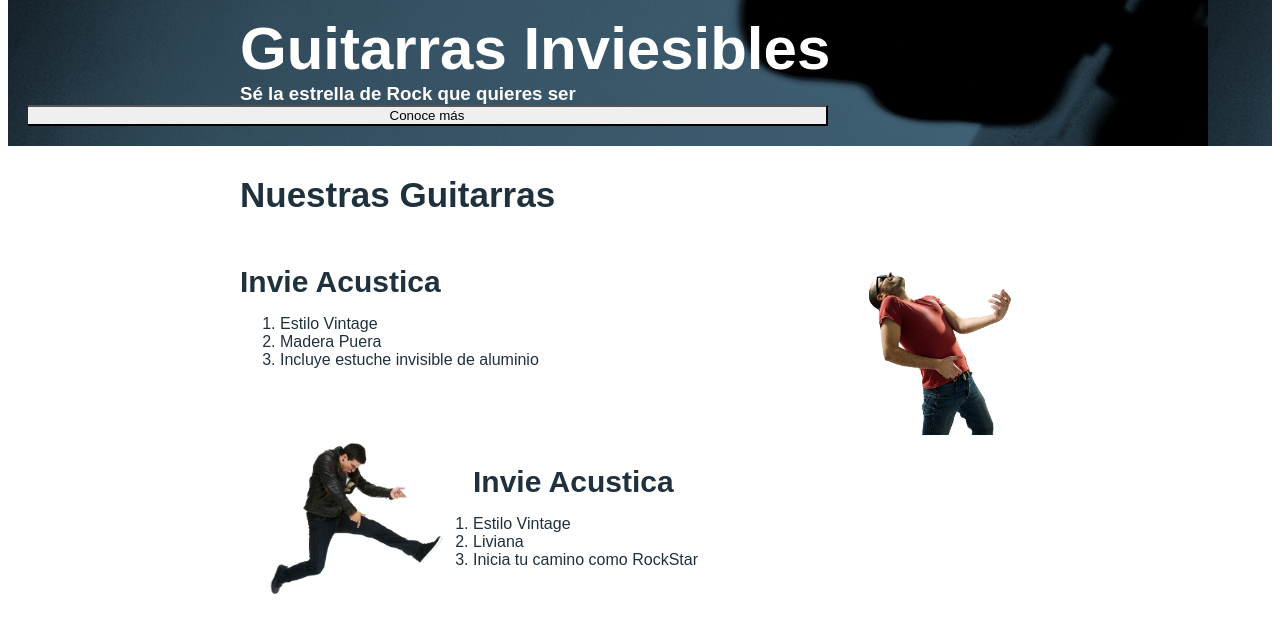
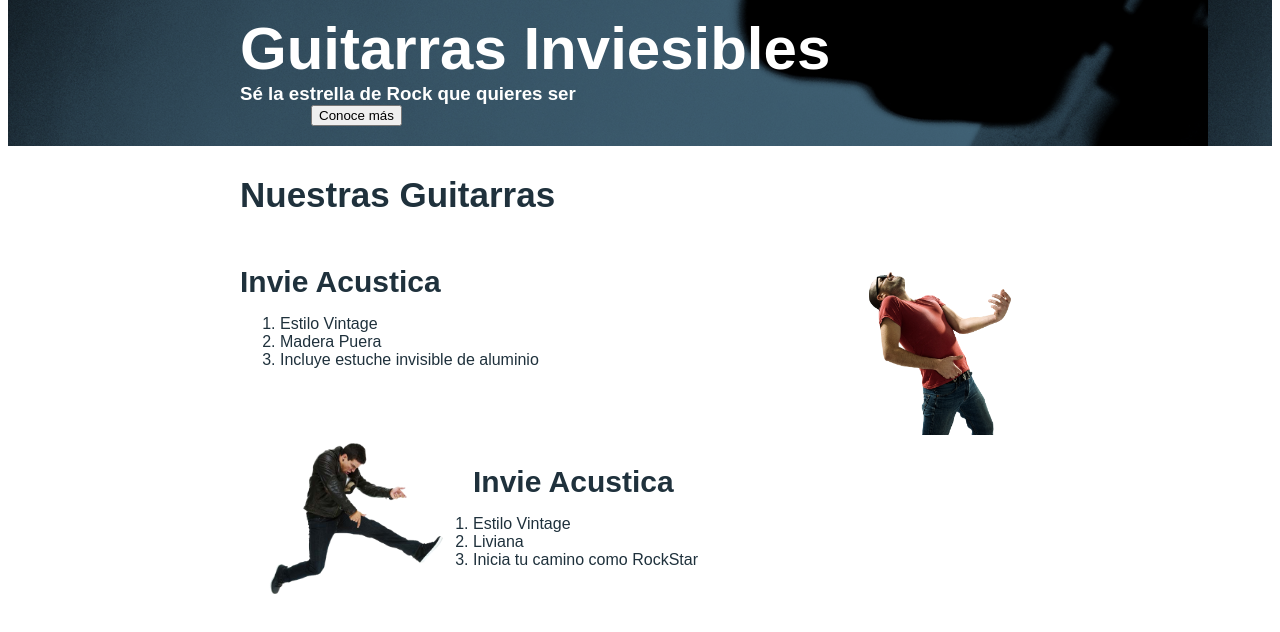
Before and after one commit to I3aka/invie, a plain HTML site: page index.html in a window 1280 px wide. Shown: the part 120-752 px from the top of the page. Drawn offline with Linux system fonts and the light colour scheme; a web font is replaced by a local one.

Commit message:
Cambio en el estilo de esa pagina

```diff
--- a/css/master.css
+++ b/css/master.css
@@ -59,8 +59,7 @@ body{
 }
 
 .button_externo{
-  width: 800px;
-  border-left: 0px;
+  /* Agregar los atributos de la clase */
 }
 
 .guitarra{
--- a/index.html
+++ b/index.html
@@ -28,7 +28,7 @@
     <section id="portada" class="portada contenedor"><!-- portada -->
       <h1 class="titulo contenerdor">Guitarras Inviesibles</h1> <!--titulo-->
       <h3 class="resumen contenerdor">Sé la estrella de Rock que quieres ser</h3><!-- resumen -->
-      <button class="button_externo">Conoce más</button><!-- botón -->
+      <button class="" style="margin-left: 283px;">Conoce más</button><!-- botón -->
     </section>
     <section id="guitarras" class="guitarras contenerdor"><!-- guitarras -->
       <h2 class="title-a">Nuestras Guitarras</h2><!-- titulo -->
```
